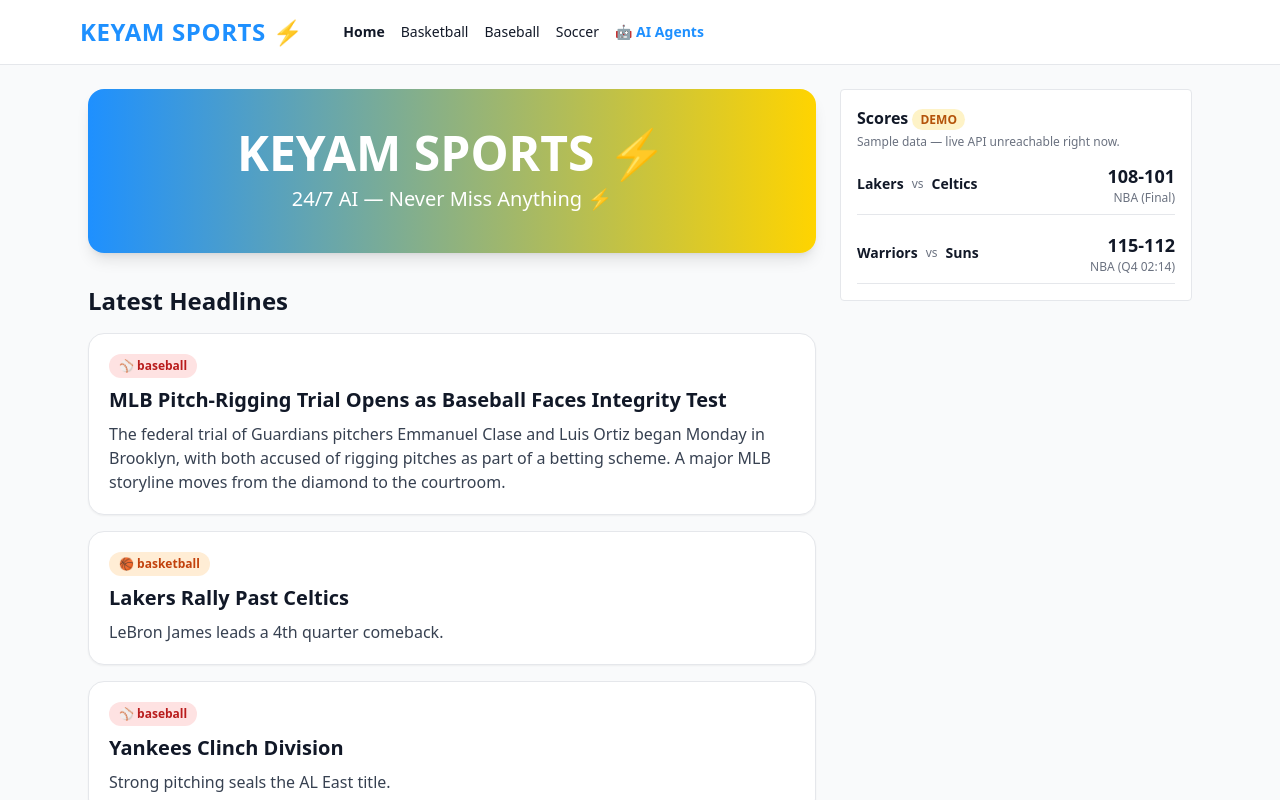
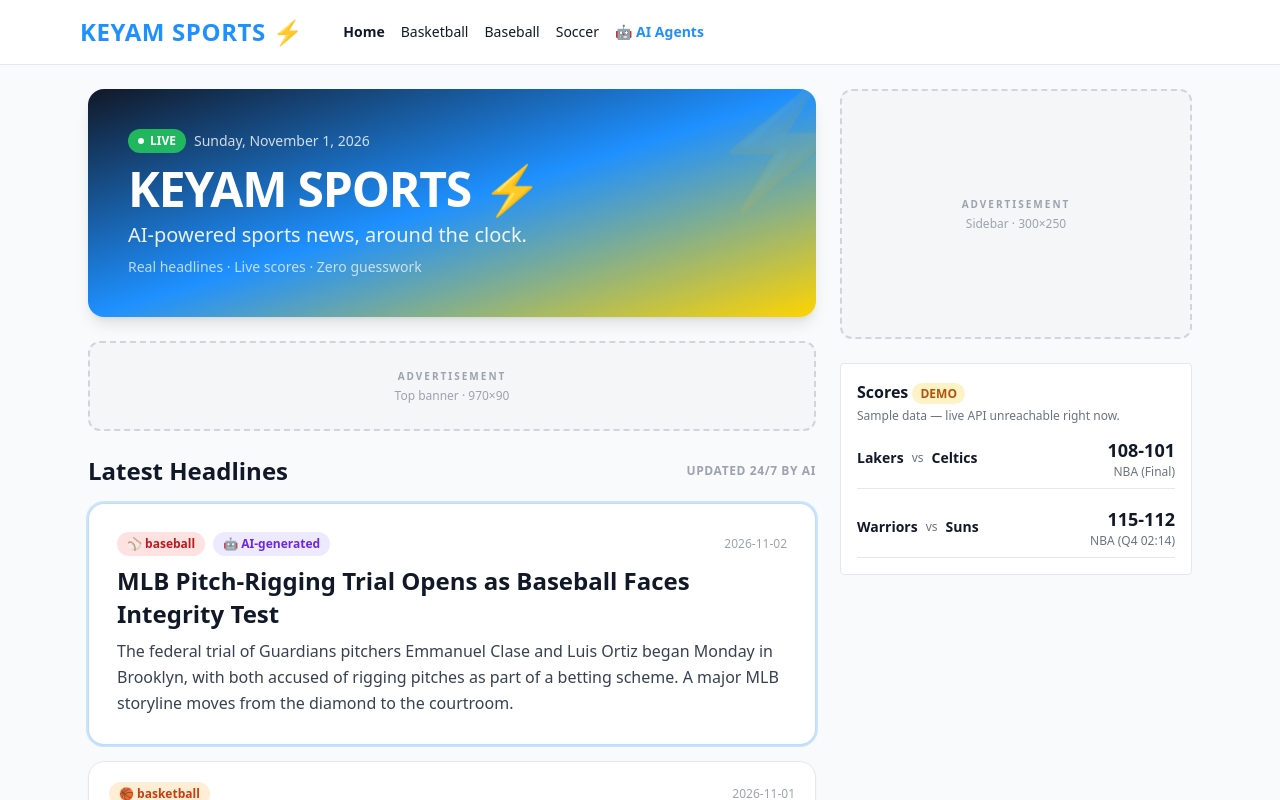
Before and after one commit to keyam12/keyamsports-new, a Next.js app: page / in a window 1280 px wide. Shown: the top 800 px of the page. Built offline with nearby package versions, Linux system fonts and the light colour scheme; no server answers.

Commit message:
Polish pass + AdSense-ready ad slots (home, categories, sidebar) + /contact page

```diff
--- a/app/baseball/page.tsx
+++ b/app/baseball/page.tsx
@@ -1,4 +1,5 @@
 import NewsCard from '../../components/NewsCard';
+import AdSlot from '../../components/AdSlot';
 import sample from '../../data/sample.json';
 
 export default function Baseball() {
@@ -10,7 +11,9 @@ export default function Baseball() {
         <p className="opacity-90">Diamond headlines, powered by AI</p>
       </div>
       <div className="space-y-4">
-        {filtered.map((a: any, i: number) => (<NewsCard key={i} article={a} />))}
+        {filtered.slice(0, 2).map((a: any, i: number) => (<NewsCard key={i} article={a} />))}
+        <AdSlot slot="" format="infeed" label="In-feed · category" />
+        {filtered.slice(2).map((a: any, i: number) => (<NewsCard key={i + 2} article={a} />))}
       </div>
     </div>
   );
--- a/app/basketball/page.tsx
+++ b/app/basketball/page.tsx
@@ -1,4 +1,5 @@
 import NewsCard from '../../components/NewsCard';
+import AdSlot from '../../components/AdSlot';
 import sample from '../../data/sample.json';
 
 export default function Basketball() {
@@ -10,7 +11,9 @@ export default function Basketball() {
         <p className="opacity-90">Hoops headlines, powered by AI</p>
       </div>
       <div className="space-y-4">
-        {filtered.map((a: any, i: number) => (<NewsCard key={i} article={a} />))}
+        {filtered.slice(0, 2).map((a: any, i: number) => (<NewsCard key={i} article={a} />))}
+        <AdSlot slot="" format="infeed" label="In-feed · category" />
+        {filtered.slice(2).map((a: any, i: number) => (<NewsCard key={i + 2} article={a} />))}
       </div>
     </div>
   );
--- /dev/null
+++ b/app/contact/page.tsx
@@ -0,0 +1,42 @@
+export const metadata = {
+  title: "Contact — KEYAM SPORTS",
+  description: "Get in touch with the KEYAM SPORTS newsroom.",
+};
+
+// TODO: replace with Kevin's real contact email before the AdSense review.
+const CONTACT_EMAIL = "contact@keyamsports.com";
+
+export default function Contact() {
+  return (
+    <div className="max-w-2xl mx-auto">
+      <div className="bg-gradient-to-r from-primary to-accent text-white p-8 rounded-2xl shadow-lg mb-6">
+        <h1 className="text-3xl font-bold">📬 Contact</h1>
+        <p className="opacity-90 mt-1">Tips, corrections, or partnership inquiries — we read everything.</p>
+      </div>
+      <div className="bg-white border rounded-2xl p-6 shadow-sm space-y-4">
+        <div>
+          <h2 className="font-bold text-lg mb-1">Newsroom</h2>
+          <p className="text-gray-700">
+            Email us at{" "}
+            <a href={`mailto:${CONTACT_EMAIL}`} className="text-primary font-semibold hover:underline">
+              {CONTACT_EMAIL}
+            </a>
+          </p>
+        </div>
+        <div>
+          <h2 className="font-bold text-lg mb-1">Corrections</h2>
+          <p className="text-gray-700">
+            Found an error in one of our stories? Send the headline and what needs fixing —
+            we correct verified mistakes promptly.
+          </p>
+        </div>
+        <div>
+          <h2 className="font-bold text-lg mb-1">Advertising</h2>
+          <p className="text-gray-700">
+            Interested in advertising with KEYAM SPORTS? Reach out and we&apos;ll share our media kit.
+          </p>
+        </div>
+      </div>
+    </div>
+  );
+}
--- a/app/layout.tsx
+++ b/app/layout.tsx
@@ -3,6 +3,9 @@ import "./globals.css";
 import Header from "../components/Header";
 import Footer from "../components/Footer";
 import BreakingTicker from "../components/BreakingTicker";
+import Script from "next/script";
+
+const ADSENSE_CLIENT = process.env.NEXT_PUBLIC_ADSENSE_CLIENT || "";
 
 export const metadata = {
   title: "KEYAM SPORTS",
@@ -24,6 +27,14 @@ export default function RootLayout({ children }: { children: React.ReactNode })
   return (
     <html lang="en">
       <body className="min-h-screen flex flex-col">
+        {ADSENSE_CLIENT.startsWith("ca-pub-") && (
+          <Script
+            async
+            src={`https://pagead2.googlesyndication.com/pagead/js/adsbygoogle.js?client=${ADSENSE_CLIENT}`}
+            crossOrigin="anonymous"
+            strategy="afterInteractive"
+          />
+        )}
         <Header />
         <BreakingTicker />
         <main className="flex-1 max-w-6xl mx-auto p-6 w-full">{children}</main>
--- a/app/page.tsx
+++ b/app/page.tsx
@@ -1,12 +1,19 @@
 'use client';
 import NewsCard from '../components/NewsCard';
 import LiveScoresWidget from '../components/LiveScoresWidget';
+import AdSlot from '../components/AdSlot';
 import sample from '../data/sample.json';
 import { useState } from 'react';
+
+const ADSLOT = (name: string) =>
+  (process.env as Record<string, string | undefined>)[`NEXT_PUBLIC_ADSLOT_${name}`] || '';
 
 export default function Home() {
   const [aiText, setAiText] = useState('');
   const [loading, setLoading] = useState(false);
+  const articles = sample.articles as any[];
+  const [featured, ...rest] = articles;
+  const today = new Date().toLocaleDateString('en-US', { weekday: 'long', month: 'long', day: 'numeric', year: 'numeric' });
 
   async function runAgent() {
     setLoading(true);
@@ -26,21 +33,41 @@ export default function Home() {
     <div className="grid grid-cols-12 gap-6">
       {/* LEFT SIDE - Main Feed */}
       <div className="col-span-12 lg:col-span-8">
-        <div className="bg-gradient-to-r from-primary to-accent text-white p-10 rounded-2xl shadow-lg text-center mb-8">
-          <h1 className="text-5xl font-bold mb-2">KEYAM SPORTS ⚡️</h1>
-          <p className="text-xl">24/7 AI — Never Miss Anything ⚡️</p>
+        <div className="relative overflow-hidden bg-gradient-to-br from-gray-900 via-primary to-accent text-white p-10 rounded-2xl shadow-lg mb-6">
+          <div className="absolute -top-10 -right-10 text-[120px] opacity-10 select-none">⚡️</div>
+          <div className="flex items-center gap-2 mb-3">
+            <span className="flex items-center gap-1.5 bg-green-500/90 text-xs font-bold px-2.5 py-1 rounded-full">
+              <span className="w-1.5 h-1.5 rounded-full bg-white animate-pulse" /> LIVE
+            </span>
+            <span className="text-sm opacity-80">{today}</span>
+          </div>
+          <h1 className="text-5xl font-extrabold mb-2 tracking-tight">KEYAM SPORTS ⚡️</h1>
+          <p className="text-xl opacity-90">AI-powered sports news, around the clock.</p>
+          <p className="text-sm opacity-70 mt-2">Real headlines · Live scores · Zero guesswork</p>
+        </div>
+
+        <div className="mb-6">
+          <AdSlot slot={ADSLOT('HOME_TOP')} format="leaderboard" label="Top banner · 970×90" />
         </div>
 
         <section>
-          <h2 className="text-2xl font-bold mb-4">Latest Headlines</h2>
+          <div className="flex items-center justify-between mb-4">
+            <h2 className="text-2xl font-bold">Latest Headlines</h2>
+            <span className="text-xs font-semibold text-gray-400 uppercase tracking-wider">Updated 24/7 by AI</span>
+          </div>
           <div className="space-y-4">
-            {sample.articles.map((a: any, i: number) => (
+            {featured && <NewsCard article={featured} featured />}
+            {rest.slice(0, 2).map((a: any, i: number) => (
               <NewsCard key={i} article={a} />
+            ))}
+            <AdSlot slot={ADSLOT('HOME_INFEED')} format="infeed" label="In-feed · after 2nd story" />
+            {rest.slice(2).map((a: any, i: number) => (
+              <NewsCard key={i + 2} article={a} />
             ))}
           </div>
         </section>
 
-        <section className="mt-6">
+        <section className="mt-8">
           <h2 className="text-2xl font-bold mb-4">AI Headline Generator</h2>
           <div className="space-y-2">
             <button
@@ -57,8 +84,9 @@ export default function Home() {
         </section>
       </div>
 
-      {/* RIGHT SIDE - Live Scores Widget */}
+      {/* RIGHT SIDE - Sidebar */}
       <aside className="col-span-12 lg:col-span-4 space-y-6">
+        <AdSlot slot={ADSLOT('SIDEBAR_TOP')} format="rectangle" label="Sidebar · 300×250" />
         <LiveScoresWidget />
       </aside>
     </div>
--- a/app/soccer/page.tsx
+++ b/app/soccer/page.tsx
@@ -1,4 +1,5 @@
 import NewsCard from '../../components/NewsCard';
+import AdSlot from '../../components/AdSlot';
 import sample from '../../data/sample.json';
 
 export default function Soccer() {
@@ -10,7 +11,9 @@ export default function Soccer() {
         <p className="opacity-90">Pitch headlines, powered by AI</p>
       </div>
       <div className="space-y-4">
-        {filtered.map((a: any, i: number) => (<NewsCard key={i} article={a} />))}
+        {filtered.slice(0, 2).map((a: any, i: number) => (<NewsCard key={i} article={a} />))}
+        <AdSlot slot="" format="infeed" label="In-feed · category" />
+        {filtered.slice(2).map((a: any, i: number) => (<NewsCard key={i + 2} article={a} />))}
       </div>
     </div>
   );
--- /dev/null
+++ b/components/AdSlot.tsx
@@ -0,0 +1,58 @@
+'use client';
+import { useEffect } from 'react';
+
+// Google AdSense ad slot.
+// - Set NEXT_PUBLIC_ADSENSE_CLIENT=ca-pub-XXXXXXXXXXXXXXXX in Vercel env vars
+//   and NEXT_PUBLIC_ADSLOT_<NAME>=1234567890 for each placement to go live.
+// - Until then it renders a clearly-labeled "Advertisement" placeholder,
+//   so the layout reserves the space and the page looks intentional.
+const CLIENT = process.env.NEXT_PUBLIC_ADSENSE_CLIENT || '';
+const isLive = CLIENT.startsWith('ca-pub-');
+
+const SIZES: Record<string, string> = {
+  leaderboard: 'min-h-[90px]',
+  rectangle: 'min-h-[250px]',
+  infeed: 'min-h-[120px]',
+};
+
+export default function AdSlot({
+  slot,
+  format = 'infeed',
+  label,
+}: {
+  slot: string; // NEXT_PUBLIC_ADSLOT_* value or the raw ad-slot id
+  format?: 'leaderboard' | 'rectangle' | 'infeed';
+  label?: string;
+}) {
+  useEffect(() => {
+    if (!isLive) return;
+    try {
+      ((window as any).adsbygoogle = (window as any).adsbygoogle || []).push({});
+    } catch {
+      /* AdSense not ready yet */
+    }
+  }, []);
+
+  if (!isLive) {
+    return (
+      <div
+        className={`w-full ${SIZES[format]} rounded-xl border-2 border-dashed border-gray-300 bg-gray-100/70 flex flex-col items-center justify-center gap-1 py-6 text-gray-400 select-none`}
+        aria-label="Advertisement placeholder"
+      >
+        <span className="text-[10px] font-bold uppercase tracking-[0.2em]">Advertisement</span>
+        {label && <span className="text-xs">{label}</span>}
+      </div>
+    );
+  }
+
+  return (
+    <ins
+      className="adsbygoogle block"
+      style={{ display: 'block' }}
+      data-ad-client={CLIENT}
+      data-ad-slot={slot}
+      data-ad-format={format === 'leaderboard' ? 'horizontal' : 'auto'}
+      data-full-width-responsive="true"
+    />
+  );
+}
--- a/components/Footer.tsx
+++ b/components/Footer.tsx
@@ -5,6 +5,7 @@ export default function Footer() {
         <span>© {new Date().getFullYear()} KEYAM SPORTS — 24/7 AI — Never Miss Anything ⚡️</span>
         <nav className="flex gap-4 ml-auto">
           <a href="/about" className="hover:text-primary transition">About</a>
+          <a href="/contact" className="hover:text-primary transition">Contact</a>
           <a href="/privacy" className="hover:text-primary transition">Privacy</a>
           <a href="/terms" className="hover:text-primary transition">Terms</a>
         </nav>
--- a/components/NewsCard.tsx
+++ b/components/NewsCard.tsx
@@ -10,16 +10,26 @@ const CATEGORY_EMOJI: Record<string, string> = {
   soccer: '⚽',
 };
 
-export default function NewsCard({ article }: any) {
+export default function NewsCard({ article, featured = false }: { article: any; featured?: boolean }) {
   return (
-    <div className="border p-5 rounded-2xl bg-white shadow-sm hover:shadow-lg hover:-translate-y-0.5 transition-all duration-200">
-      <div className="flex items-center gap-2 mb-2">
+    <article
+      className={`border rounded-2xl bg-white shadow-sm hover:shadow-lg hover:-translate-y-0.5 transition-all duration-200 animate-fade-up overflow-hidden ${
+        featured ? 'p-7 ring-2 ring-primary/20 border-primary/30' : 'p-5'
+      }`}
+    >
+      <div className="flex items-center gap-2 mb-2 flex-wrap">
         <span className={`text-xs font-bold px-2.5 py-1 rounded-full ${CATEGORY_STYLE[article.category] || 'bg-gray-100 text-gray-600'}`}>
           {CATEGORY_EMOJI[article.category] || '📰'} {article.category}
         </span>
+        {article.ai && (
+          <span className="text-xs font-bold px-2.5 py-1 rounded-full bg-violet-100 text-violet-700">
+            🤖 AI-generated
+          </span>
+        )}
+        {article.date && <span className="text-xs text-gray-400 ml-auto">{article.date}</span>}
       </div>
-      <h2 className="text-xl font-bold mb-2">{article.title}</h2>
-      <p className="text-gray-700">{article.summary}</p>
-    </div>
+      <h2 className={`font-bold mb-2 leading-snug ${featured ? 'text-2xl' : 'text-xl'}`}>{article.title}</h2>
+      <p className={`text-gray-700 ${featured ? 'text-base' : 'text-[15px]'} leading-relaxed`}>{article.summary}</p>
+    </article>
   );
 }
--- a/data/sample.json
+++ b/data/sample.json
@@ -3,37 +3,51 @@
     {
       "category": "baseball",
       "title": "MLB Pitch-Rigging Trial Opens as Baseball Faces Integrity Test",
-      "summary": "The federal trial of Guardians pitchers Emmanuel Clase and Luis Ortiz began Monday in Brooklyn, with both accused of rigging pitches as part of a betting scheme. A major MLB storyline moves from the diamond to the courtroom."
+      "summary": "The federal trial of Guardians pitchers Emmanuel Clase and Luis Ortiz began Monday in Brooklyn, with both accused of rigging pitches as part of a betting scheme. A major MLB storyline moves from the diamond to the courtroom.",
+      "date": "2026-11-02",
+      "ai": true
     },
     {
       "category": "basketball",
       "summary": "LeBron James leads a 4th quarter comeback.",
-      "title": "Lakers Rally Past Celtics"
+      "title": "Lakers Rally Past Celtics",
+      "date": "2026-11-01",
+      "ai": false
     },
     {
       "category": "baseball",
       "summary": "Strong pitching seals the AL East title.",
-      "title": "Yankees Clinch Division"
+      "title": "Yankees Clinch Division",
+      "date": "2026-11-01",
+      "ai": false
     },
     {
       "category": "soccer",
       "summary": "Inter Miami tops standings after a 3-1 win.",
-      "title": "Messi Scores Twice"
+      "title": "Messi Scores Twice",
+      "date": "2026-10-31",
+      "ai": false
     },
     {
       "category": "basketball",
       "summary": "A historic first night sends the arena into a frenzy.",
-      "title": "Rookie Drops 40 in Debut"
+      "title": "Rookie Drops 40 in Debut",
+      "date": "2026-10-31",
+      "ai": false
     },
     {
       "category": "baseball",
       "summary": "Bottom of the ninth heroics cap an instant classic.",
-      "title": "Walk-Off Grand Slam Stuns Crowd"
+      "title": "Walk-Off Grand Slam Stuns Crowd",
+      "date": "2026-10-30",
+      "ai": false
     },
     {
       "category": "soccer",
       "summary": "A 94th-minute strike decides a heated rivalry.",
-      "title": "Stoppage-Time Winner Seals Derby"
+      "title": "Stoppage-Time Winner Seals Derby",
+      "date": "2026-10-30",
+      "ai": false
     }
   ]
 }
```
